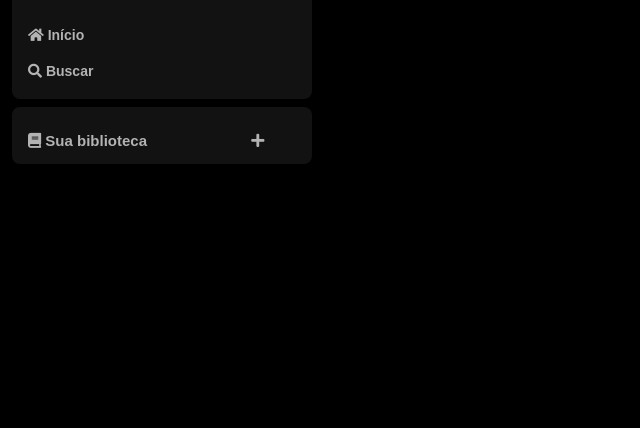
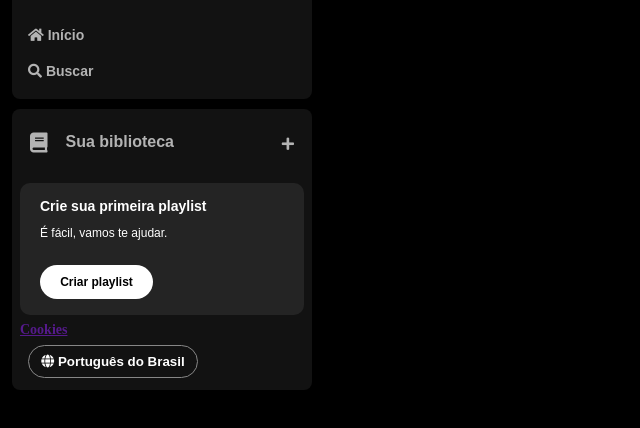
Before and after one commit to unclWill/Spotify_ImersaoAlura, a plain HTML site: page index.html in a window 1280 px wide. Shown: the part 58-486 px from the top of the page, without its empty margins (0-640 px from the left). Drawn offline with Linux system fonts and the light colour scheme.

Commit message:
Códigos do dia 02. Criando o menu lateral, library

```diff
--- a/index.html
+++ b/index.html
@@ -22,13 +22,12 @@
 
 <body>
     <div class="sidebar">
-        <nav class="sidebar__navigation ">
+        <nav class="sidebar__navigation">
             <div class="logo">
                 <a href="">
-                    <img src=".\assets\icons\logo-spotify.png" alt="Logo do Spotify">
+                    <img src="./assets/icons/logo-spotify.png" alt="Logo" />
                 </a>
             </div>
-            <div>
             <ul>
                 <li>
                     <a href="">
@@ -43,28 +42,39 @@
                     </a>
                 </li>
             </ul>
+        </nav>
+
+        <div class="library">
+            <div class="library__content">
+                <button class="library__button">
+                    <span class="fa fas fa-book"></span>
+                    <span>Sua biblioteca</span>
+                </button>
+                <span class="fa fa-plus"></span>
+            </div>
+
+            <section class="section-playlist">
+                <div class="section-playlist__content">
+                    <span class="text title">Crie sua primeira playlist</span>
+                    <span class="text subtitle">É fácil, vamos te ajudar.</span>
+                    <button class="section-playlist__button">
+                        <span>Criar playlist</span>
+                    </button>
+                </div>
+            </section>
+
+            <div class="cookies">
+                <a href="">Cookies</a>
+            </div>
+
+            <div class="languages">
+                <button class="languages__button">
+                    <span class="fa fa-globe"></span>
+                    <span>Português do Brasil</span>
+                </button>
             </div>
         </div>
-    </nav>
     </div>
-
-    <div class="library_sidebar">
-        <nav class="library__navigation">
-            <div>
-                <ul>
-                    <li>
-                        <a href="">
-                            <span class="fa fa-book"></span>
-                            <span>Sua biblioteca</span>
-                            &nbsp; &nbsp; &nbsp; &nbsp; &nbsp; &nbsp; &nbsp; &nbsp; &nbsp; &nbsp; &nbsp; &nbsp;
-                            <span class="fa fa-plus"></span>
-                        </a>
-                    </li>
-                </ul>
-            </div>
-        </nav>
-    </div>
-
 </body>
 
 </html>
--- a/styles.css
+++ b/styles.css
@@ -56,35 +56,127 @@ body {
   font-family: "DM-Sans", sans-serif;
 }
 
-/*Painel de navegação da Biblioteca*/
-.library_sidebar {
-  position: fixed;
-  top: 0;
-  left: 0;
-  bottom: 0;
-  padding: 165px 0 0 12px;
-  width: 300px;
+/* LIBRARY */
+.library {
+  background-color: #121212;
+  border-radius: 0.5rem;
+  display: flex;
+  justify-content: space-between;
+  min-block-size: 2.5rem;
+  padding: 0.25rem 0.5rem;
+  color: #b3b3b3;
+  font-weight: 600;
+  font-size: 0.875rem;
+  margin-top: 0.625rem;
+  flex-direction: column;
 }
 
-.library__navigation {
-  background-color: #121212;
-  border-radius: 8px;
-  padding: 16px 0 0 16px;
+.library .library__content {
+  display: flex;
+  justify-content: space-between;
 }
 
-.library_sidebar nav ul {
-  margin-top: 5px;
-  padding: 0 20px 10px 0;
+.library .library__button {
+  margin-right: 0.625rem;
+  color: #b3b3b3;
+  background-color: transparent;
+  border: 0;
+  font-size: 1rem;
+  font-weight: 700;
+  font-family: "Montserrat", sans-serif;
+  text-align: center;
+  text-decoration: none;
+  text-transform: none;
+  padding: 1.25rem 0.625rem;
+  display: flex;
 }
 
-.library_sidebar ul li {
-  padding: 5px 0;
+.library .library__button .fa {
+  font-size: 20px;
+  margin-right: 10px;
+  font-weight: 300;
+  padding-right: 8px;
 }
 
-.library_sidebar nav ul li a {
+.library .library__content .fa-plus {
+  margin: 24px 10px;
+}
+
+.section-playlist {
+  display: flex;
+  align-items: flex-start;
+  justify-content: space-between;
+  gap: 20px;
+  background-color: #242424;
   color: #b3b3b3;
+  font-weight: 600;
+  font-size: 14px;
+  margin: 8px 0px;
+  padding: 16px 20px;
+  border-radius: 10px;
+}
+
+.section-playlist .section-playlist__content {
+  display: flex;
+  flex-direction: column;
+}
+
+.section-playlist__content .text {
+  padding-bottom: 14px;
+  color: #fff;
+  font-family: "DM Sans", sans-serif;
+}
+
+.section-playlist__content .title {
+  font-weight: 700;
+}
+
+.section-playlist__content .subtitle {
+  font-weight: 500;
+  font-size: 12px;
+}
+
+.section-playlist__content .section-playlist__button {
+  display: flex;
+  justify-content: center;
+  background-color: #fff;
+  color: #000;
+  border-radius: 20px;
+  font-size: 12px;
+  font-weight: 700;
+  font-family: "DM Sans", sans-serif;
   text-decoration: none;
-  font-weight: 600;
-  font-size: 15px;
-  font-family: "DM-Sans", sans-serif;
+  text-transform: none;
+  padding: 10px;
+  margin-top: 12px;
+  border: 0px;
+  width: 113px;
 }
+
+.siderbar .cookies {
+  margin: 25px 20px;
+}
+
+.sidebar .cookies .a {
+  color: #b3b3b3;
+  font-weight: 500;
+  font-size: 10px;
+  text-decoration: none;
+}
+
+.sidebar .cookies .a:hover {
+  text-decoration: underline;
+}
+
+.languages .languages__button {
+  align-items: center;
+  background-color: transparent;
+  border: 1px solid #878787;
+  color: #fff;
+  font-weight: bold;
+  cursor: pointer;
+  width: 170px;
+  margin: 8px;
+  padding: 8px;
+  border-radius: 20px;
+}
```
Lines whose indentation alone changed are shown as unchanged.
